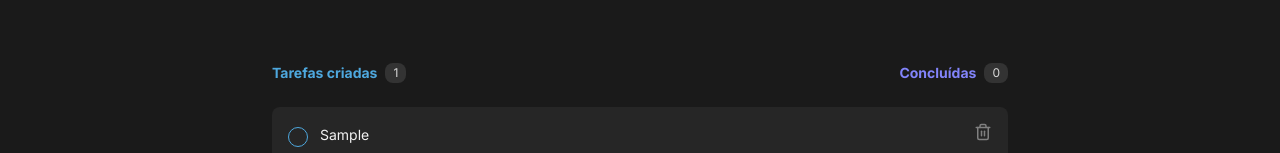
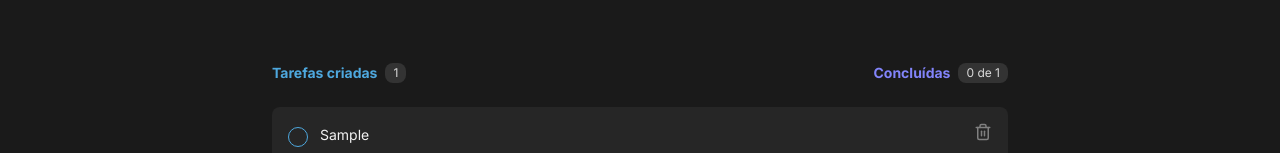
Before and after one commit to fanuelcouto99/to-do-list, a Next.js app in the folder web/: page / in a window 1280 px wide. Both pictures are taken after typing "Sample" into the empty fields and a click on the button "Criar". Shown: the part 213-366 px from the top of the page. Built offline with nearby package versions, Linux system fonts and the light colour scheme.

Commit message:
Criado função para deletar uma tarefas

```diff
--- a/web/src/components/CountTask.tsx
+++ b/web/src/components/CountTask.tsx
@@ -5,7 +5,7 @@ interface CountTaskProps {
     completedTask?: number;
 };
 
-export function CountTask({numberTask = 0, completedTask}: CountTaskProps) {
+export function CountTask({ numberTask = 0, completedTask = 0 }: CountTaskProps) {
     return (
         <div className="w-[46rem] flex items-center justify-between mt-16">
             <div className="flex items-center gap-2">
@@ -15,7 +15,13 @@ export function CountTask({numberTask = 0, completedTask}: CountTaskProps) {
 
             <div className="flex items-center gap-2">
                 <strong className="text-purple-500 text-sm">Concluídas</strong>
-                <span className="text-gray-200 text-xs bg-gray-400 rounded-lg px-2 py-[0.125rem]">0</span>
+                {numberTask === 0 ?
+                    (
+                        <span className="text-gray-200 text-xs bg-gray-400 rounded-lg px-2 py-[0.125rem]">0</span>
+                    ) : (
+                        <span className="text-gray-200 text-xs bg-gray-400 rounded-lg px-2 py-[0.125rem]">{completedTask} de {numberTask}</span>
+                    )
+                }
             </div>
         </div>
     );
--- a/web/src/components/Form.tsx
+++ b/web/src/components/Form.tsx
@@ -13,6 +13,13 @@ export function Form() {
         event.preventDefault();
         setTasks([...tasks, newTask]);
         setNewTask('');
+    };
+
+    function deleteTask(taskToDelete: string) {
+        const tasksWithoutDeleteOne = tasks.filter(task => {
+            return task !== taskToDelete;
+        });
+        setTasks(tasksWithoutDeleteOne);
     };
 
     return (
@@ -32,7 +39,7 @@ export function Form() {
                 </button>
             </form>
 
-            {tasks.length === 0 ? <EmptyToDo /> : <ToDoList tasksInserts={tasks}/>}
+            {tasks.length === 0 ? <EmptyToDo /> : <ToDoList tasksInserts={tasks} onDeleteTask={deleteTask}/>}
         </div>
     );
 };
--- a/web/src/components/ToDoList.tsx
+++ b/web/src/components/ToDoList.tsx
@@ -5,11 +5,16 @@ import { useEffect, useState } from "react";
 
 interface TasksProps {
     tasksInserts: string[];
+    onDeleteTask: (task: string) => void;
 };
 
-export function ToDoList({ tasksInserts }: TasksProps) {
+export function ToDoList({ tasksInserts, onDeleteTask }: TasksProps) {
 
     const [isChecked, setIsChecked] = useState(false);
+
+    function handleDeleteTask(task: string) {
+        onDeleteTask(task);
+    };
 
     return (
         <div className="flex flex-col items-center justify-center">
@@ -33,7 +38,7 @@ export function ToDoList({ tasksInserts }: TasksProps) {
                                     {taskInsert}
                                 </span>
                             </div>
-                            <Trash2 size={18} color="#808080" className="cursor-pointer hover:stroke-red-500 transition-colors self-start" />
+                            <Trash2 size={18} color="#808080" onClick={() => handleDeleteTask(taskInsert)} className="cursor-pointer hover:stroke-red-500 transition-colors self-start" />
                         </div>
                     </>
                 )
```
